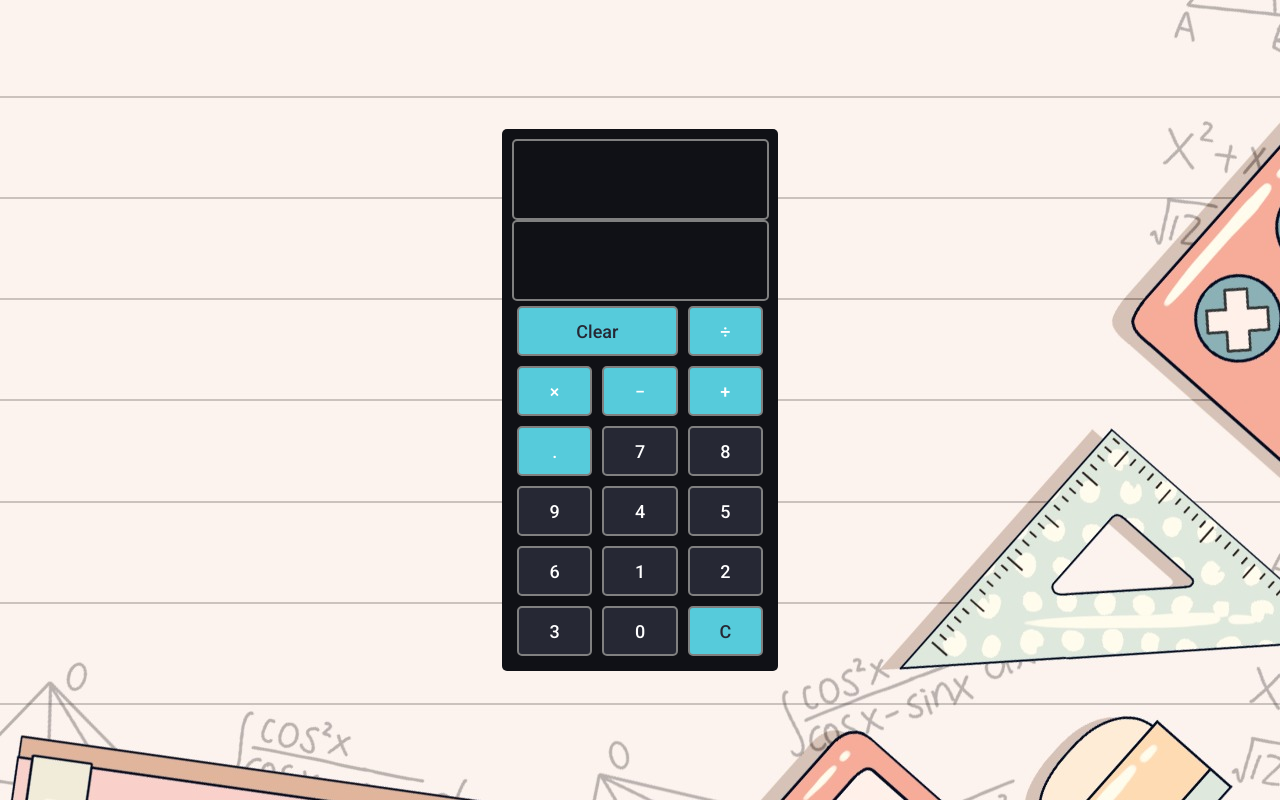
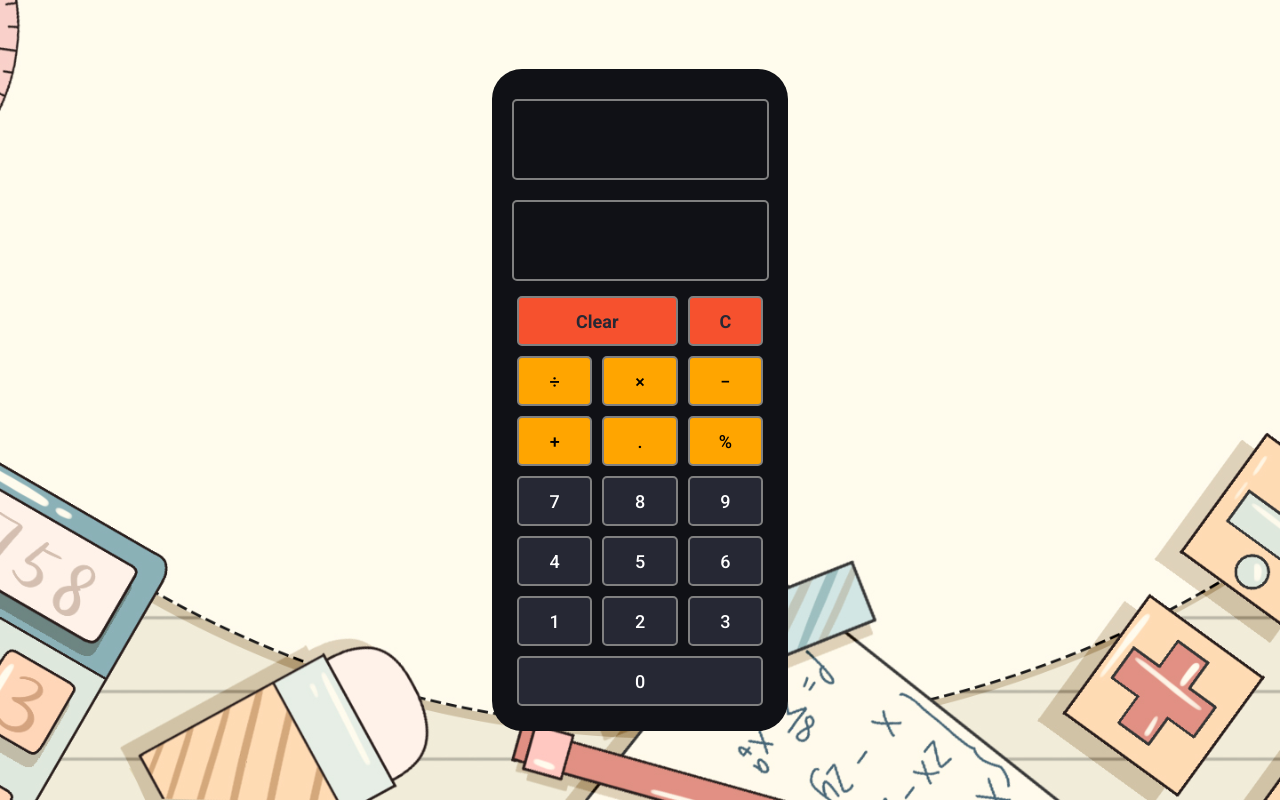
Before and after one commit to thisyahlen-deriv/Calculator-MobX-Formik, a React (Create React App) app: page / in a window 1280 px wide. Built offline with nearby package versions, Linux system fonts and the light colour scheme.

Commit message:
finishing touches

```diff
--- a/src/App.css
+++ b/src/App.css
@@ -3,17 +3,19 @@
  *{
    font-family: 'Roboto', sans-serif;
    font-size: 18px;
-
  }
 
  body{
    display:flex;
    justify-content:center;
    align-items:center;
-   background-image: url(./assets/calculator_pic.jpg);
+   background-image: url(./assets/calculator2.png);
    background-repeat: no-repeat;
    background-size: auto auto;
    background-attachment: fixed;
+   background-position: center center;
+   background-blend-mode: color;
+   background-size: cover;
  }
 
  .container {
@@ -27,8 +29,8 @@
   border: 10px solid #101116;
   background: #101116;
   border: 5px;
-  padding: 10px;
-  border-radius: 5px
+  padding: 20px;
+  border-radius: 30px
  }
 
  .keypad{
@@ -49,6 +51,8 @@
     letter-spacing:1px;
     border: 2px solid grey;
     border-radius: 5px;
+    margin-top: 10px;
+    margin-bottom: 10px
   }
 
   #clear{
@@ -65,8 +69,11 @@
   }
 
   #backspace{
-    color: #262834
+    color: #262834;
+    grid-column: 3/4;
+    grid-row: 1;
   }
+
 
   button{
     margin: 5px;
@@ -76,19 +83,48 @@
     background: #262834;
     color: #ffffff;
     font-weight: 500;
+    cursor: pointer;
   }
 
   input:focus,
   input:active,
-  button:focus,
+  button:focus{
+    outline: none;
+    box-shadow: 1px 1px;
+    transform: translateY(2px);
+  }
+
   button:active{
     outline: none;
+    box-shadow: 1px 1px;
+    transform: translateY(2px);
   }
+
 
   .highlight{
     background: #56cbdb;
   }
 
   .highlight__special{
-    background: #56cbdb;
+    background: orange;
+    color: black;
   }
+
+  .highlight-clear{
+    background: #F6512E;
+    font-weight: bold;
+    color: #ffffff;
+    animation: anim-shadow .3s forwards;
+  }
+
+  .highlight-c{
+    background: #F6512E;
+    font-weight: bold;
+    color: #ffffff;
+    animation: anim-shadow .3s forwards
+  }
+
+  .highlight__zero{
+    color: #ffffff;
+    grid-column: 1/4;
+  }
--- a/src/FormCalculator.js
+++ b/src/FormCalculator.js
@@ -37,7 +37,7 @@ const FormCalculator = () => {
             <div className="keypad">
               <button
                 name="clear"
-                className="highlight"
+                className="highlight-clear"
                 id="clear"
                 onClick={() => {
                   setFieldValue('input', '')
@@ -54,7 +54,6 @@ const FormCalculator = () => {
                   className={`highlight__${item.classes}`}
                   value={item.value}
                   onClick={(e) => {
-                    console.log(values)
                     store.handleClick(e.target.value, setFieldValue)
                   }}
                 >
@@ -62,7 +61,7 @@ const FormCalculator = () => {
                 </button>
               ))}
               <button
-                className="highlight"
+                className="highlight-c"
                 id="backspace"
                 onClick={() => {
                   setFieldValue('input', values.input.slice(0, -1))
--- a/src/Store.js
+++ b/src/Store.js
@@ -5,23 +5,21 @@ export default class Store {
   result = ''
 
   handleClick(input_value, setFieldValue) {
-    if (input_value === '') {
-      //   console.log(this.inputVal)
+    if (this.inputVal === '0') {
       this.inputVal = input_value
       // eslint-disable-next-line no-eval
       this.result = eval(this.inputVal)
     } else {
       this.inputVal = this.inputVal.concat(input_value)
-      console.log(this.inputVal)
       // eslint-disable-next-line no-eval
       if (
         this.inputVal.endsWith('+') ||
         this.inputVal.endsWith('-') ||
         this.inputVal.endsWith('*') ||
         this.inputVal.endsWith('/') ||
-        this.inputVal.endsWith('.')
+        this.inputVal.endsWith('.') ||
+        this.inputVal.endsWith('%')
       ) {
-        // this.inputVal = input_value
       } else {
         // eslint-disable-next-line no-eval
         this.result = eval(this.inputVal.toString())
--- a/src/btnConfig.js
+++ b/src/btnConfig.js
@@ -24,7 +24,11 @@ export const buttons = [
     value: '.',
     classes: 'special',
   },
-
+  {
+    display: '%',
+    value: '%',
+    classes: 'special',
+  },
   {
     display: '7',
     value: '7',
@@ -66,5 +70,6 @@ export const buttons = [
   {
     display: '0',
     value: '0',
+    classes: 'zero',
   },
 ]
```
Also changed, not shown: src/assets/calculator2.png (added).
